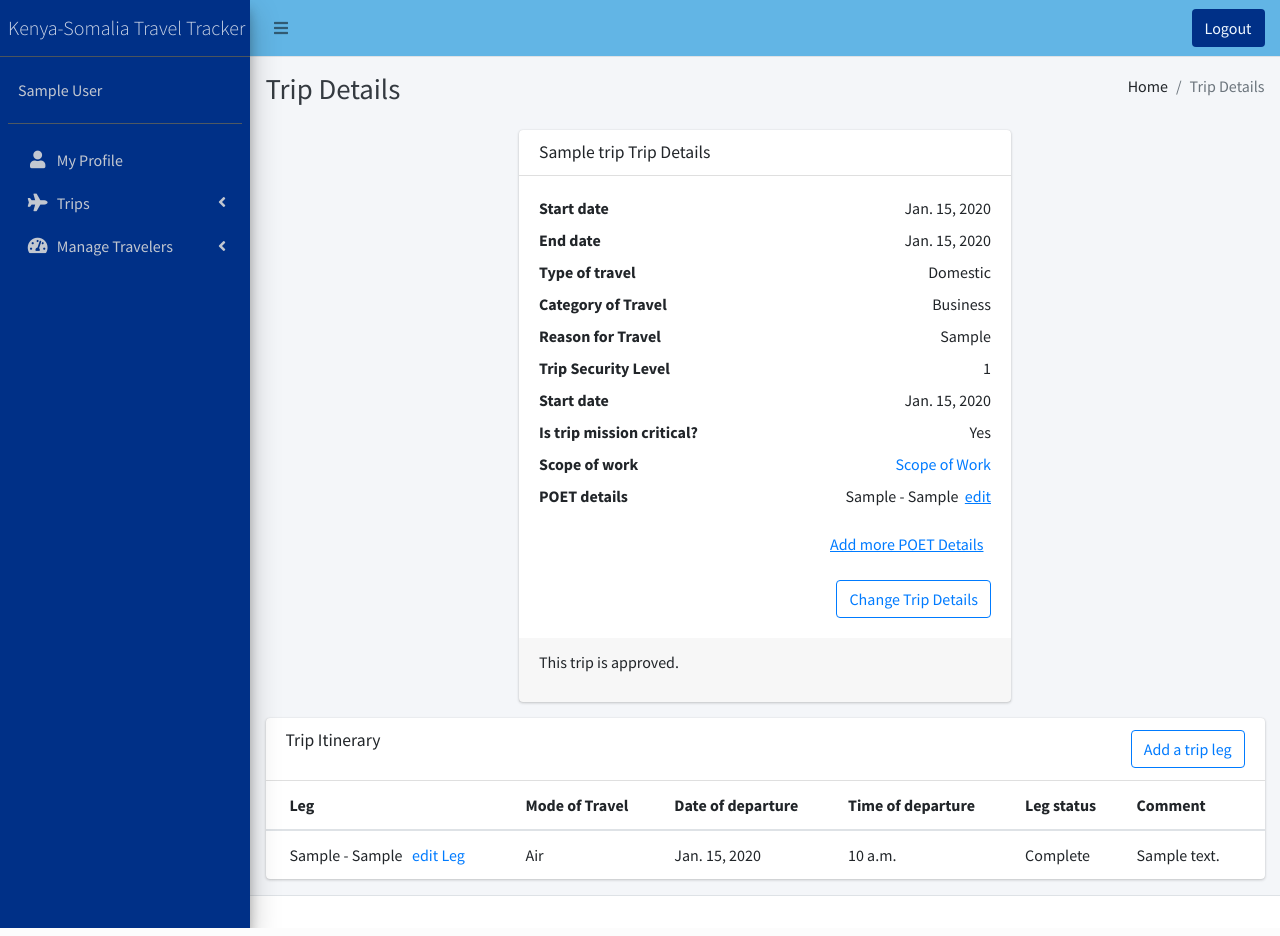
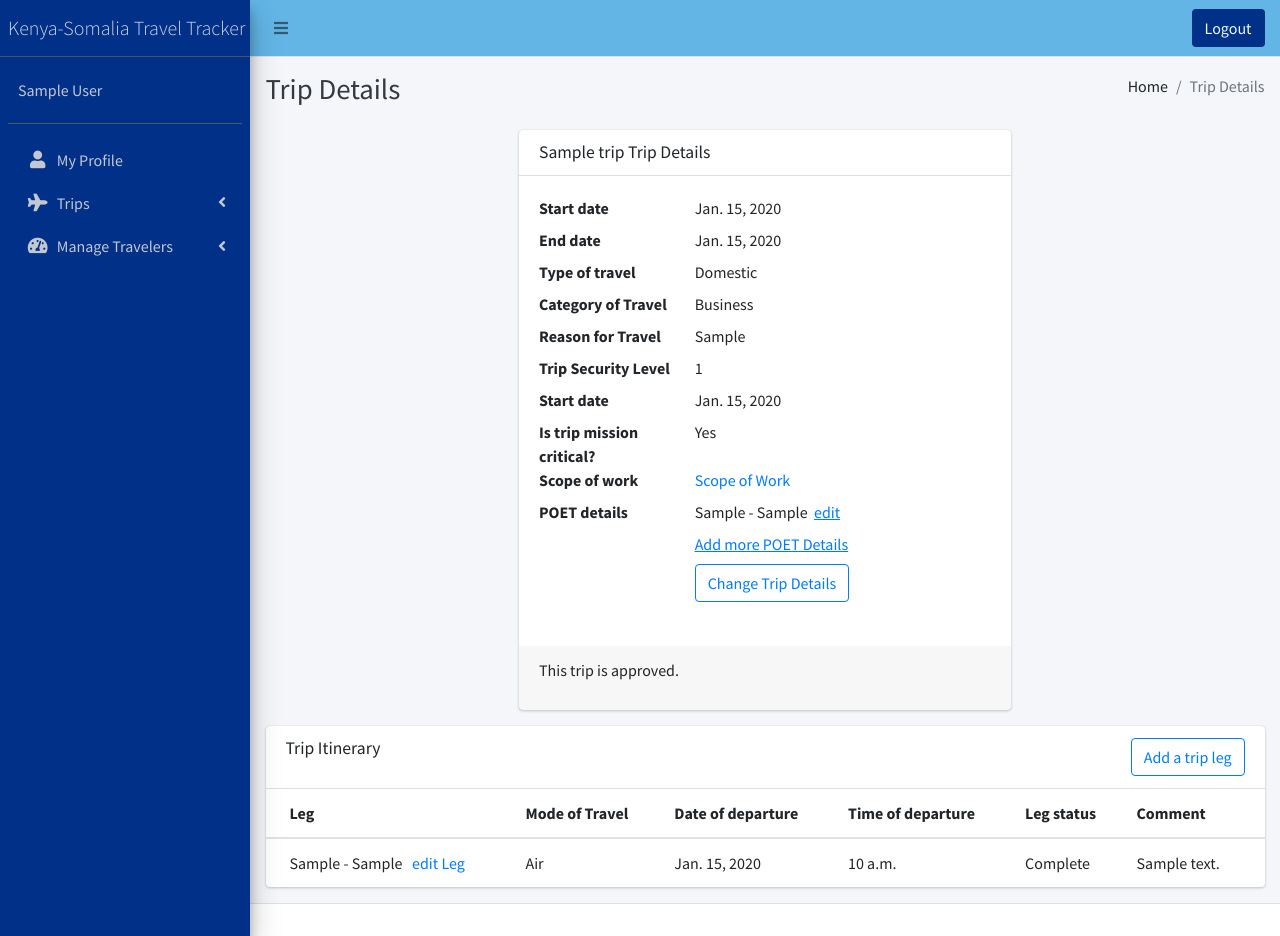
Before and after one commit to d-mwenda/earo_travel_tracker, a Django app: a page that uses backend/earo_travel_tracker/templates/trip/trip_details.html in a window 1280 px wide. Run offline with Django 3.2, Linux system fonts and the light colour scheme; a user stored in the database is signed in; tables that the repository leaves empty hold one stand-in row (values such as "Sample post"); data that the repository does not hold is empty; some libraries are stand-ins or nearby versions.

Commit message:
minor changes to the way various elements are rendered.

```diff
--- a/backend/earo_travel_tracker/templates/traveler/list_approvers.html
+++ b/backend/earo_travel_tracker/templates/traveler/list_approvers.html
@@ -1,14 +1,14 @@
 {% extends "base.html" %}
 
 {% block content %}
-<div class="col-12">
+<div class="col-xs-12 col-lg-8 col-xl-6">
     <div class="card">
       <div class="card-header">
-        <h3 class="card-title">Departments</h3>
+        <h3 class="card-title">Approvers</h3>
       </div>
       <!-- /.card-header -->
       <div class="card-body table-responsive p-0">
-        <table class="table table-hover text-nowrap">
+        <table class="table table-hover text-nowrap text-center">
           <thead>
             <tr>
               <th>Name</th>
--- a/backend/earo_travel_tracker/templates/trip/trip_details.html
+++ b/backend/earo_travel_tracker/templates/trip/trip_details.html
@@ -1,4 +1,34 @@
 {% extends 'base.html' %}
+
+{% block custom_styles %}
+<style>
+.text-justify-xs {
+  text-align: justify;
+}
+
+/* Small devices (tablets, 768px and up) */
+@media (min-width: 768px) {
+  .text-justify-sm {
+      text-align: right;
+  }
+}
+
+/* Medium devices (desktops, 992px and up) */
+@media (min-width: 992px) {
+  .text-justify-md {
+      text-align: right;
+  }
+}
+
+/* Large devices (large desktops, 1200px and up) */
+@media (min-width: 1200px) {
+  .text-justify-lg {
+      text-align: right;
+  }
+}
+</style>
+{% endblock custom_styles %}
+
 {% block content %}
 {% if messages %}
 <div class="col-12">
@@ -14,7 +44,7 @@
   {% endfor %}
 </div>
 {%endif %}
-<div class="col-sm-12 col-md-6 col-12">
+<div class="col-sm-12 col-lg-6 col-12">
     <div class="card">
       <div class="card-header">
         <h2 class="card-title">
@@ -25,31 +55,31 @@
       <div class="card-body">
         <dl class="row">
           {% if request.user != trip.traveler.user_account %}
-          <dt class="col-sm-6">Traveler</dt>
-          <dd class="col-sm-6 text-right">{{trip.traveler.user_account.first_name}} {{trip.traveler.user_account.last_name}}</dd>
+          <dt class="col-sm-4">Traveler</dt>
+          <dd class="col-sm-8">{{trip.traveler.user_account.first_name}} {{trip.traveler.user_account.last_name}}</dd>
           {% endif %}
-          <dt class="col-sm-6">Start date</dt>
-          <dd class="col-sm-6 text-right">{{trip.start_date}}</dd>
-          <dt class="col-sm-6">End date</dt>
-          <dd class="col-sm-6 text-right">{{trip.end_date}}</dd>
-          <dt class="col-sm-6">Type of travel</dt>
-          <dd class="col-sm-6 text-right">{{trip.type_of_travel}}</dd>
-          <dt class="col-sm-6">Category of Travel</dt>
-          <dd class="col-sm-6 text-right">{{trip.category_of_travel}}</dd>
-          <dt class="col-sm-6">Reason for Travel</dt>
-          <dd class="col-sm-6 text-right">{{trip.reason_for_travel}}</dd>
-          <dt class="col-sm-6">Trip Security Level</dt>
-          <dd class="col-sm-6 text-right">{{trip.security_level}}</dd>
-          <dt class="col-sm-6">Start date</dt>
-          <dd class="col-sm-6 text-right">{{trip.start_date}}</dd>
-          <dt class="col-sm-6">Is trip mission critical?</dt>
-          <dd class="col-sm-6 text-right">{% if trip.is_mission_critical %} Yes {% else %} No {% endif %}</dd>
-          <dt class="col-sm-6">Scope of work</dt>
-          <dd class="col-sm-6 text-right"><a href="{{MEDIA_URL}}{{trip.scope_of_work.url}}">Scope of Work</a></dd>
+          <dt class="col-sm-4">Start date</dt>
+          <dd class="col-sm-8">{{trip.start_date}}</dd>
+          <dt class="col-sm-4">End date</dt>
+          <dd class="col-sm-8">{{trip.end_date}}</dd>
+          <dt class="col-sm-4">Type of travel</dt>
+          <dd class="col-sm-8">{{trip.type_of_travel}}</dd>
+          <dt class="col-sm-4">Category of Travel</dt>
+          <dd class="col-sm-8">{{trip.category_of_travel}}</dd>
+          <dt class="col-sm-4">Reason for Travel</dt>
+          <dd class="col-sm-8">{{trip.reason_for_travel}}</dd>
+          <dt class="col-sm-4">Trip Security Level</dt>
+          <dd class="col-sm-8">{{trip.security_level}}</dd>
+          <dt class="col-sm-4">Start date</dt>
+          <dd class="col-sm-8">{{trip.start_date}}</dd>
+          <dt class="col-sm-4">Is trip mission critical?</dt>
+          <dd class="col-sm-8">{% if trip.is_mission_critical %} Yes {% else %} No {% endif %}</dd>
+          <dt class="col-sm-4">Scope of work</dt>
+          <dd class="col-sm-8"><a href="{{MEDIA_URL}}{{trip.scope_of_work.url}}">Scope of Work</a></dd>
           {% if poet_details %}
             {% for detail in poet_details %}
-            <dt class="col-sm-6">POET details</dt>
-            <dd class="col-sm-6 text-right">
+            <dt class="col-sm-4">POET details</dt>
+            <dd class="col-sm-8">
               {{detail.project}}&nbsp;-&nbsp;{{detail.task}}&nbsp;
               {% if request.user == trip.traveler.user_account %}
               <a href="{% url 'update_poet' trip_id=detail.trip.id poet_id=detail.id %}"><u>edit</u></a>
@@ -57,17 +87,19 @@
             </dd>
             {% endfor %}
           {% endif %}
+          {% if request.user == trip.traveler.user_account %}
+            {% if poet_details %}
+            <dt class="col-sm-4"></dt>
+            <dd class="col-sm-8 float-right">
+              <a href="{% url 'add_poet' trip_id=trip.id %}" class="text-right"><u>Add more POET Details</u></a>
+            </dd>
+            {% endif %}
+            <dt class="col-sm-4"></dt>
+          <dd class="col-sm-8 float-right">
+            <a href="{% url 'u_update_trip' trip_id=trip.id %}" class="btn btn-outline-primary right">Change Trip Details</a>
+          </dd>
+          {% endif %}
         </dl>
-        {% if request.user == trip.traveler.user_account %}
-        {% if poet_details %}
-        <span class="float-right">
-          <a href="{% url 'add_poet' trip_id=trip.id %}" class="col-sm-8 col-sm-offset-4 text-right"><u>Add more POET Details</u></a>
-        </span><br><br>
-        {% endif %}
-        <span class="float-right">
-          <a href="{% url 'u_update_trip' trip_id=trip.id %}" class="btn btn-outline-primary right">Change Trip Details</a>
-        </span>
-        {% endif %}
       </div>
       <!-- /.card-body -->
       <div class="card-footer">
```
